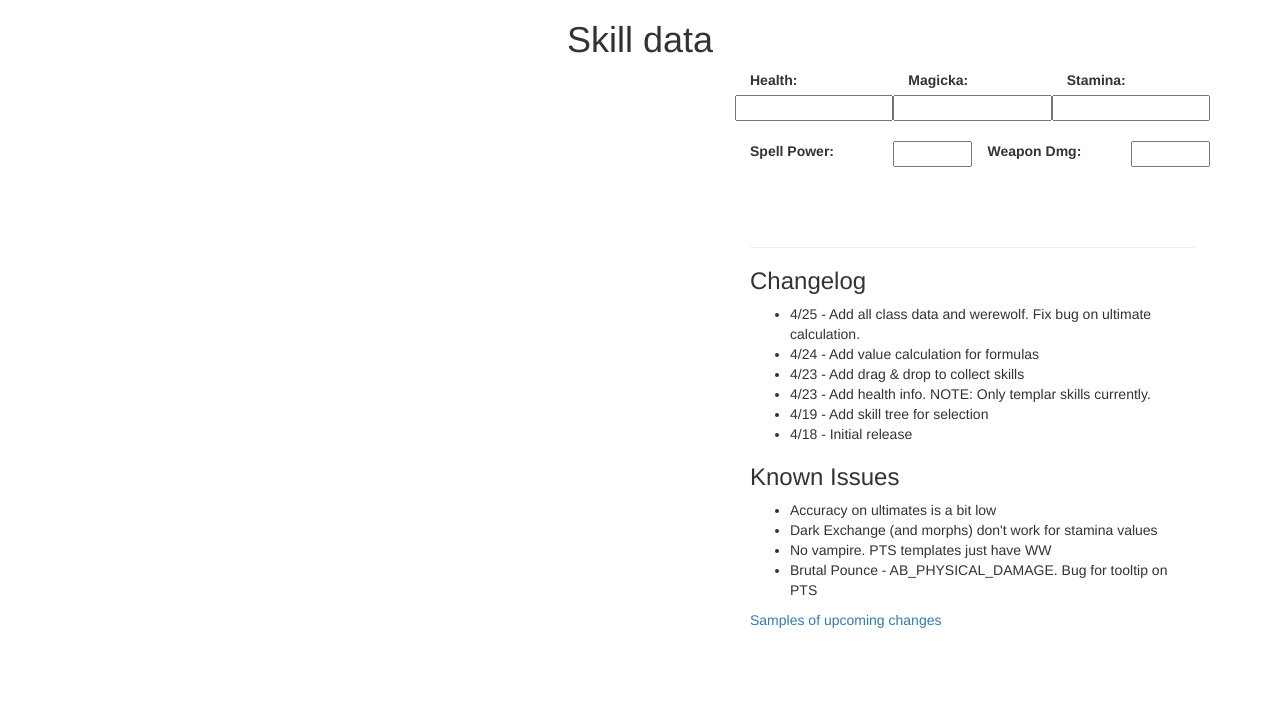
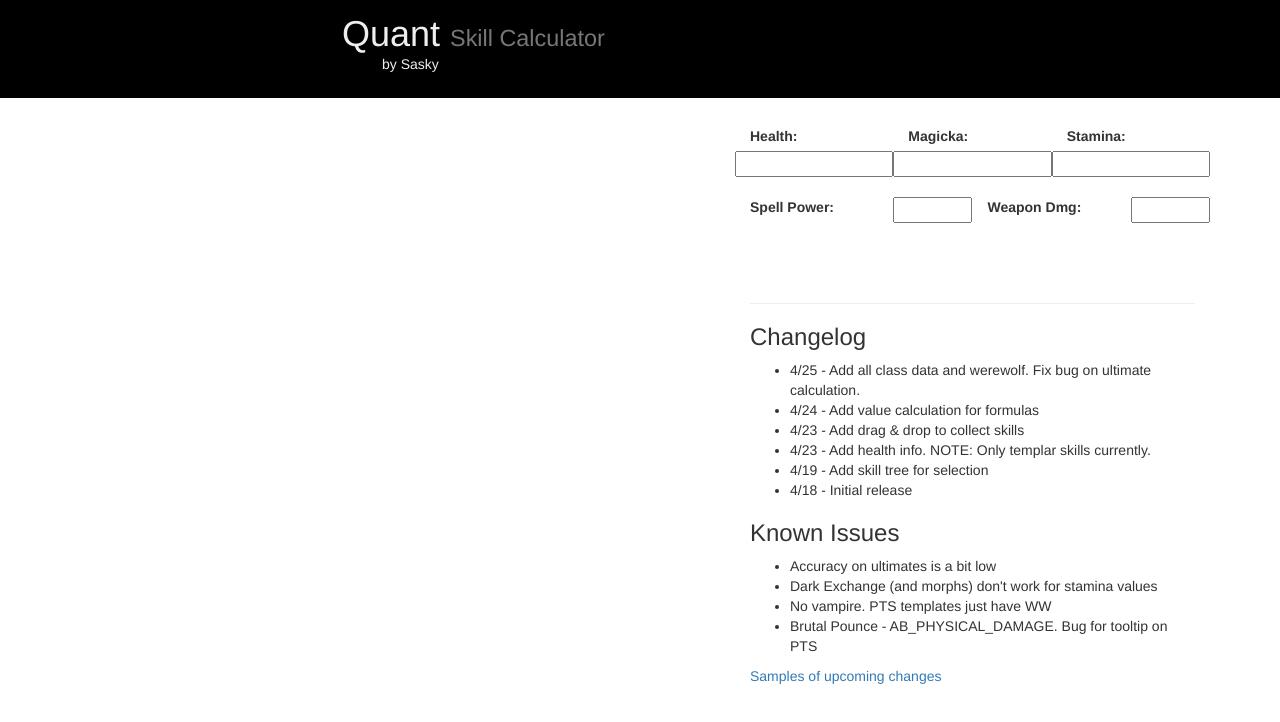
Before and after one commit to skyeskie/eso-quant, a plain HTML site: page html/skillFormulas.html in a window 1280 px wide. Drawn offline with nearby package versions, Linux system fonts and the light colour scheme; some packages are replaced by stand-ins of ours; a script that the page names is missing.

Commit message:
Header format

```diff
--- a/html/skillFormulas.html
+++ b/html/skillFormulas.html
@@ -16,8 +16,11 @@
 	<link rel="stylesheet" href="style.css">
 </head>
 <body ng-controller="SkillMainDataController">
-<h1>Skill data</h1>
-
+<div class="row" id="pageHead">
+    <div class="col-md-3">&nbsp;</div>
+    <div class="col-md-6"><h1>Quant <small>Skill Calculator</small></h1><p>by Sasky</p></div>
+    <div class="col-md-3">&nbsp;</div>
+</div>
 <div class="row container center-block" id="root">
 <div class="col-md-2" ng-controller="SkillLineController" id="skillLineSelect">
 <br /><br />
--- a/html/style.css
+++ b/html/style.css
@@ -3,8 +3,25 @@ body {
 	height: 100%;
 }
 
-h1 {
-	text-align: center;
+#pageHead {
+	width: 100%;
+	margin: 0px 0px 2em 0px;
+	padding: 1em;
+	background-color:#000;
+	color: #EEE;
+}
+
+#pageHead h1 {
+	margin: 0px;
+}
+
+#pageHead p {
+	margin-left: 40px
+}
+
+#pageHead img {
+	height: 75px;
+	width: auto;
 }
 
 .skill {
```
